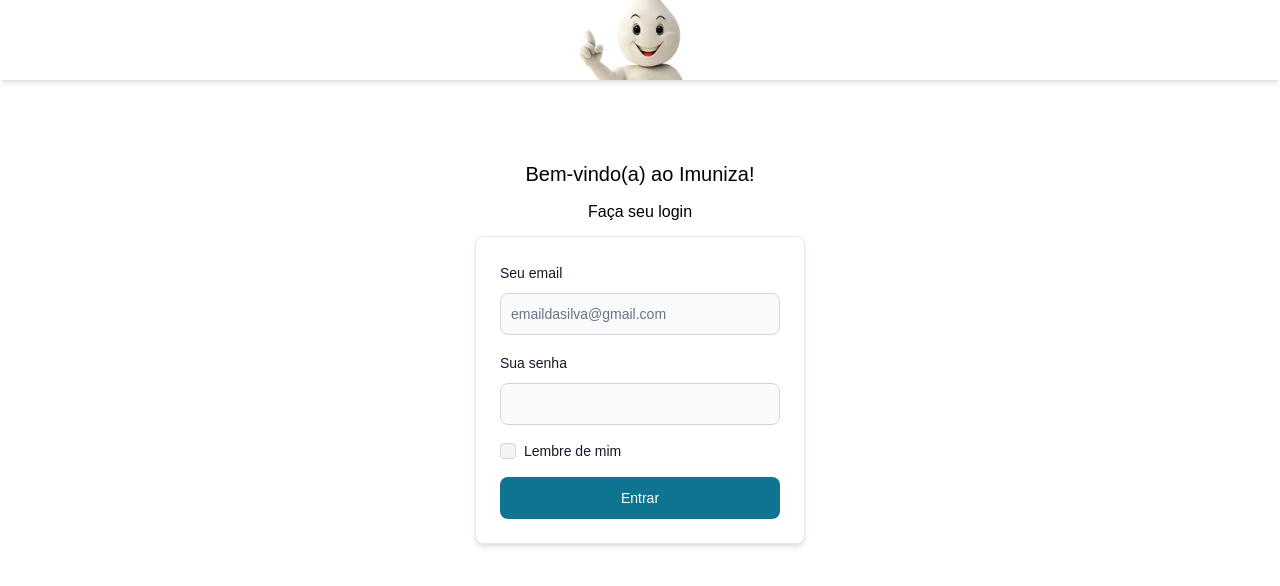
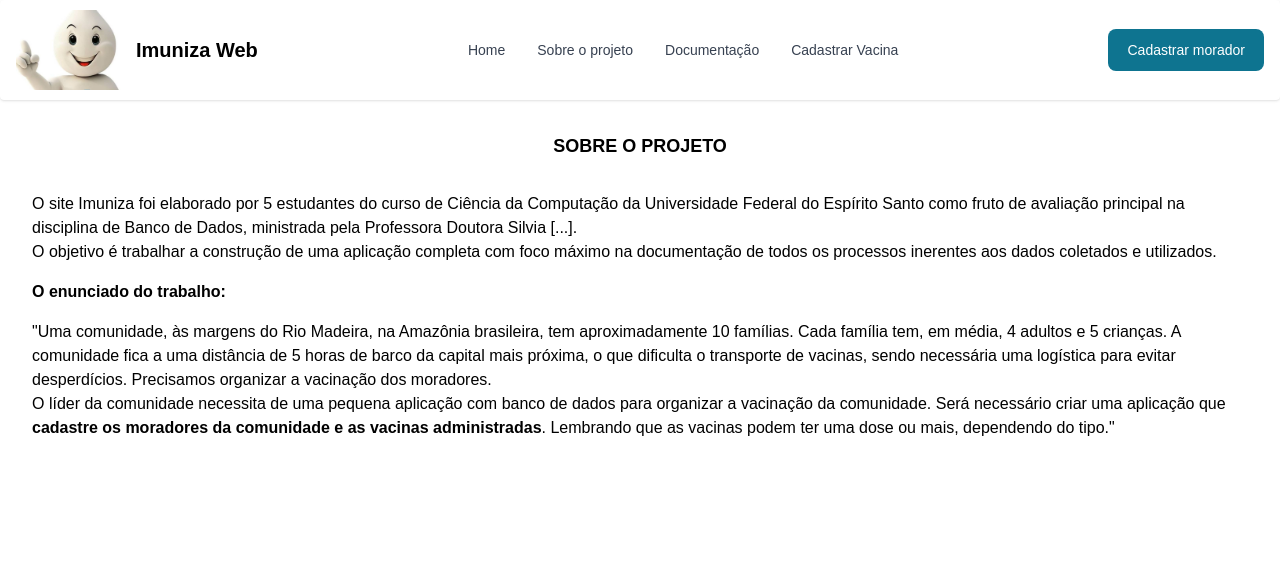
Before and after one commit to thaemorais/frontend_imuniza, a React (Create React App) app: page /sobre in a window 1280 px wide. Shown: the top 586 px of the page. Built offline with nearby package versions, Linux system fonts and the light colour scheme.

Commit message:
navigate; page about; components;

```diff
--- a/package.json
+++ b/package.json
@@ -9,6 +9,7 @@
     "postcss": "^8.4.49",
     "react": "^19.0.0",
     "react-dom": "^19.0.0",
+    "react-router-dom": "^7.1.1",
     "react-scripts": "^5.0.1",
     "tailwindcss": "^3.4.17"
   },
--- a/src/App.js
+++ b/src/App.js
@@ -1,11 +1,27 @@
 import "./App.css";
 import Login from "./pages/login/Login";
+import UserContext from "./contexts/UserContext";
+import { useState } from "react";
+import Home from "./pages/home/Home";
+import { BrowserRouter, Route, Routes } from "react-router-dom";
+import Sobre from "./pages/sobre/Sobre";
+import CadastrarVacina from "./pages/cadastrarVacina/CadastrarVacina";
 
 function App() {
+	const [email, setEmail] = useState("");
+	const [senha, setSenha] = useState("");
+
 	return (
-		<div className="App">
-			<Login />
-		</div>
+		<UserContext.Provider value={{ email, setEmail, senha, setSenha }}>
+			<BrowserRouter>
+				<Routes>
+					<Route path="/" element={<Login />} />
+					<Route path="/home" element={<Home />} />
+					<Route path="/sobre" element={<Sobre />} />
+					<Route path="/cadastrarVacina" element={<CadastrarVacina />} />
+				</Routes>
+			</BrowserRouter>
+		</UserContext.Provider>
 	);
 }
 
--- /dev/null
+++ b/src/components/NavbarGeral.jsx
@@ -0,0 +1,34 @@
+import { Button, Navbar } from "flowbite-react";
+import zeGotinha from "../assets/imagens/zeGotinha.jpg";
+import { useNavigate } from "react-router-dom";
+
+export default function NavbarGeral() {
+	const navigate = useNavigate();
+
+	return (
+		<Navbar fluid rounded className="shadow">
+			<Navbar.Brand href="https://flowbite-react.com">
+				<img src={zeGotinha} alt="" className="h-[80px] rounded-md" />
+				<span className="self-center whitespace-nowrap text-xl font-semibold dark:text-white">
+					Imuniza Web
+				</span>
+			</Navbar.Brand>
+			<div className="flex md:order-2">
+				<Button>Cadastrar morador</Button>
+				<Navbar.Toggle />
+			</div>
+			<Navbar.Collapse>
+				<Navbar.Link onClick={() => navigate("/home")}>Home</Navbar.Link>
+				<Navbar.Link onClick={() => navigate("/sobre")}>
+					Sobre o projeto
+				</Navbar.Link>
+				<Navbar.Link onClick={() => navigate("/docs")}>
+					Documentação
+				</Navbar.Link>
+				<Navbar.Link onClick={() => navigate("/cadastrarVacina")}>
+					Cadastrar Vacina
+				</Navbar.Link>
+			</Navbar.Collapse>
+		</Navbar>
+	);
+}
--- /dev/null
+++ b/src/components/PageTitle.jsx
@@ -0,0 +1,5 @@
+export default function PageTitle(props) {
+	return (
+		<h1 className="font-bold text-lg w-full text-center my-8">{props.title}</h1>
+	);
+}
--- /dev/null
+++ b/src/contexts/UserContext.js
@@ -0,0 +1,5 @@
+import { createContext } from "react";
+
+const UserContext = createContext({});
+
+export default UserContext;
--- /dev/null
+++ b/src/pages/cadastrarVacina/CadastrarVacina.jsx
@@ -0,0 +1,15 @@
+import NavbarGeral from "../../components/NavbarGeral";
+import { FormInputVacina } from "./components/FormInputVacina";
+import PageTitle from "../../components/PageTitle";
+
+export default function CadastrarVacina() {
+	return (
+		<>
+			<NavbarGeral />
+			<section className="max-w-[1280px] px-8 w-full my-8 mx-auto">
+				<PageTitle title="CADASTRO DE VACINAS" />
+				<FormInputVacina />
+			</section>
+		</>
+	);
+}
--- /dev/null
+++ b/src/pages/cadastrarVacina/components/FormInputVacina.jsx
@@ -0,0 +1,46 @@
+import { Button, Checkbox, Label, TextInput } from "flowbite-react";
+// import Link from "next/link";
+
+export function FormInputVacina() {
+	return (
+		<form className="flex max-w-md flex-col gap-4 mx-auto">
+			<div>
+				<div className="mb-2 block">
+					<Label htmlFor="email2" value="Your email" />
+				</div>
+				<TextInput
+					id="email2"
+					type="email"
+					placeholder="name@flowbite.com"
+					required
+					shadow
+				/>
+			</div>
+			<div>
+				<div className="mb-2 block">
+					<Label htmlFor="password2" value="Your password" />
+				</div>
+				<TextInput id="password2" type="password" required shadow />
+			</div>
+			<div>
+				<div className="mb-2 block">
+					<Label htmlFor="repeat-password" value="Repeat password" />
+				</div>
+				<TextInput id="repeat-password" type="password" required shadow />
+			</div>
+			<div className="flex items-center gap-2">
+				<Checkbox id="agree" />
+				{/* <Label htmlFor="agree" className="flex">
+					I agree with the&nbsp;
+					<Link
+						href="#"
+						className="text-cyan-600 hover:underline dark:text-cyan-500"
+					>
+						terms and conditions
+					</Link>
+				</Label> */}
+			</div>
+			<Button type="submit">Register new account</Button>
+		</form>
+	);
+}
--- /dev/null
+++ b/src/pages/home/Home.jsx
@@ -0,0 +1,12 @@
+import NavbarGeral from "../../components/NavbarGeral";
+
+export default function Home() {
+	return (
+		<>
+			<NavbarGeral />
+			<div>
+				<h1>Home</h1>
+			</div>
+		</>
+	);
+}
--- a/src/pages/login/components/CardLogin.jsx
+++ b/src/pages/login/components/CardLogin.jsx
@@ -1,6 +1,21 @@
 import { Button, Card, Checkbox, Label, TextInput } from "flowbite-react";
+import { useContext } from "react";
+import UserContext from "../../../contexts/UserContext";
+import { useNavigate } from "react-router-dom";
 
 export default function CardLogin() {
+	const { email, setEmail, senha, setSenha } = useContext(UserContext);
+	const navigate = useNavigate();
+
+	const handleSubmit = (e) => {
+		e.preventDefault();
+		if (email === "teste@teste.com" && senha === "teste123") {
+			navigate("/home");
+		} else {
+			alert("Credenciais inválidas.");
+		}
+	};
+
 	return (
 		<Card className="w-full sm:w-[330px]">
 			<form className="flex flex-col gap-4">
@@ -12,6 +27,7 @@ export default function CardLogin() {
 						id="email1"
 						type="email"
 						placeholder="emaildasilva@gmail.com"
+						onChange={(e) => setEmail(e.target.value)}
 						required
 					/>
 				</div>
@@ -19,13 +35,20 @@ export default function CardLogin() {
 					<div className="mb-2 block">
 						<Label htmlFor="password1" value="Sua senha" />
 					</div>
-					<TextInput id="password1" type="password" required />
+					<TextInput
+						id="password1"
+						type="password"
+						required
+						onChange={(e) => setSenha(e.target.value)}
+					/>
 				</div>
 				<div className="flex items-center gap-2">
 					<Checkbox id="remember" />
 					<Label htmlFor="remember">Lembre de mim</Label>
 				</div>
-				<Button type="submit">Entrar</Button>
+				<Button type="submit" onClick={handleSubmit}>
+					Entrar
+				</Button>
 			</form>
 		</Card>
 	);
--- /dev/null
+++ b/src/pages/sobre/Sobre.jsx
@@ -0,0 +1,41 @@
+import NavbarGeral from "../../components/NavbarGeral";
+import PageTitle from "../../components/PageTitle";
+
+export default function Sobre() {
+	return (
+		<>
+			<NavbarGeral />
+			<div className="max-w-[1280px] px-8 w-full my-8 mx-auto">
+				<PageTitle title="SOBRE O PROJETO" />
+				<p>
+					O site Imuniza foi elaborado por 5 estudantes do curso de Ciência da
+					Computação da Universidade Federal do Espírito Santo como fruto de
+					avaliação principal na disciplina de Banco de Dados, ministrada pela
+					Professora Doutora Silvia [...].
+				</p>
+				<p>
+					O objetivo é trabalhar a construção de uma aplicação completa com foco
+					máximo na documentação de todos os processos inerentes aos dados
+					coletados e utilizados.
+				</p>
+				<h4 className="font-bold my-4">O enunciado do trabalho:</h4>
+				<p>
+					"Uma comunidade, às margens do Rio Madeira, na Amazônia brasileira,
+					tem aproximadamente 10 famílias. Cada família tem, em média, 4 adultos
+					e 5 crianças. A comunidade fica a uma distância de 5 horas de barco da
+					capital mais próxima, o que dificulta o transporte de vacinas, sendo
+					necessária uma logística para evitar desperdícios. Precisamos
+					organizar a vacinação dos moradores.
+				</p>
+				<p>
+					O líder da comunidade necessita de uma pequena aplicação com banco de
+					dados para organizar a vacinação da comunidade. Será necessário criar
+					uma aplicação que{" "}
+					<b>cadastre os moradores da comunidade e as vacinas administradas</b>.
+					Lembrando que as vacinas podem ter uma dose ou mais, dependendo do
+					tipo."
+				</p>
+			</div>
+		</>
+	);
+}
```
Also changed, not shown: 1 other file (tests, documents, lock files or other folders).
